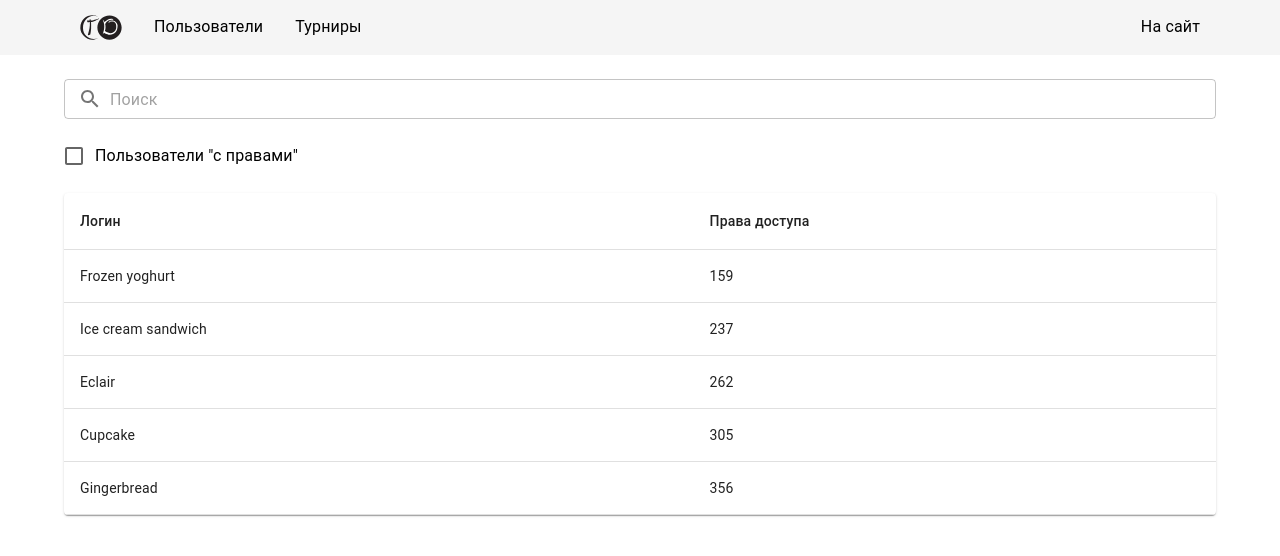
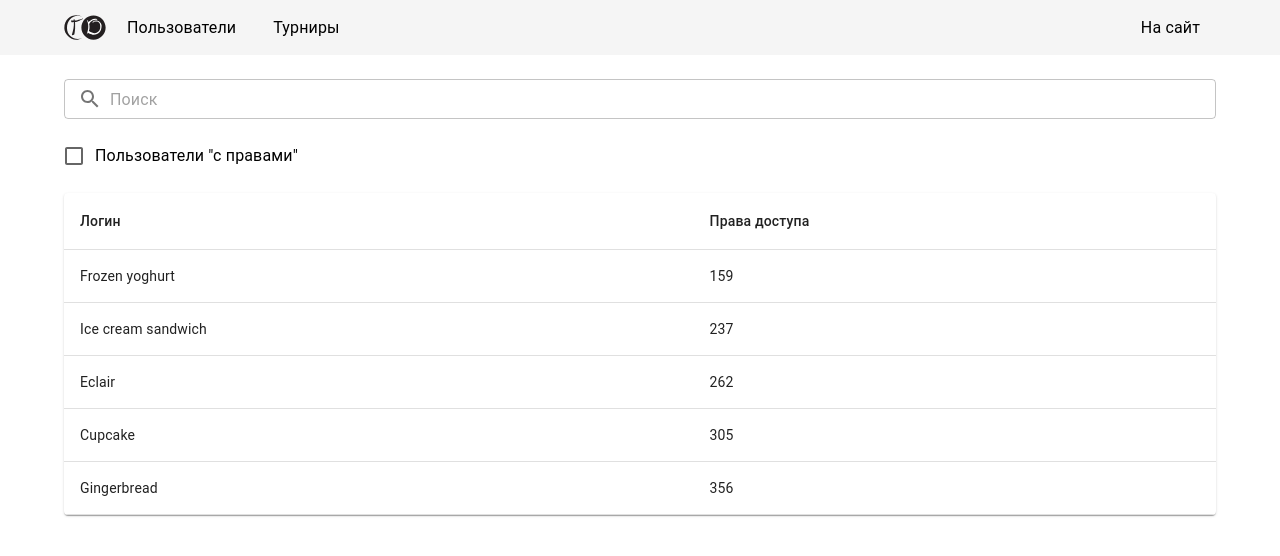
Before and after one commit to mrmainly/go-federation-admin, a React (Create React App) app: page / in a window 1280 px wide. Shown: the top 556 px of the page. Built offline with nearby package versions, Linux system fonts and the light colour scheme.

Commit message:
fixed logo and added spacing to menuItem

```diff
--- a/src/components/header/index.tsx
+++ b/src/components/header/index.tsx
@@ -21,12 +21,13 @@ const Img = styled('img')({
 
 const MyContainer = styled(Container)({
     display: 'flex',
-    justifyContent: 'space-between'
+    justifyContent: 'space-between',
 })
 
 const LinkRouter = styled(Link)({
     textDecoration: 'none',
     color: 'black',
+    marginLeft: 5
 })
 
 const Header = () => {
@@ -47,9 +48,9 @@ const Header = () => {
     }, []);
     const Logo = () => {
         return (
-            <MenuItem sx={{ width: 'max-content' }} onClick={() => navigate(ROUTES.USERS)}>
+            <Box sx={{ display: 'flex', alignItems: 'center' }}>
                 <Img src={'/img/rfg_logo_small.svg'} />
-            </MenuItem>
+            </Box>
         )
     }
     const Mobile = () => {
```
